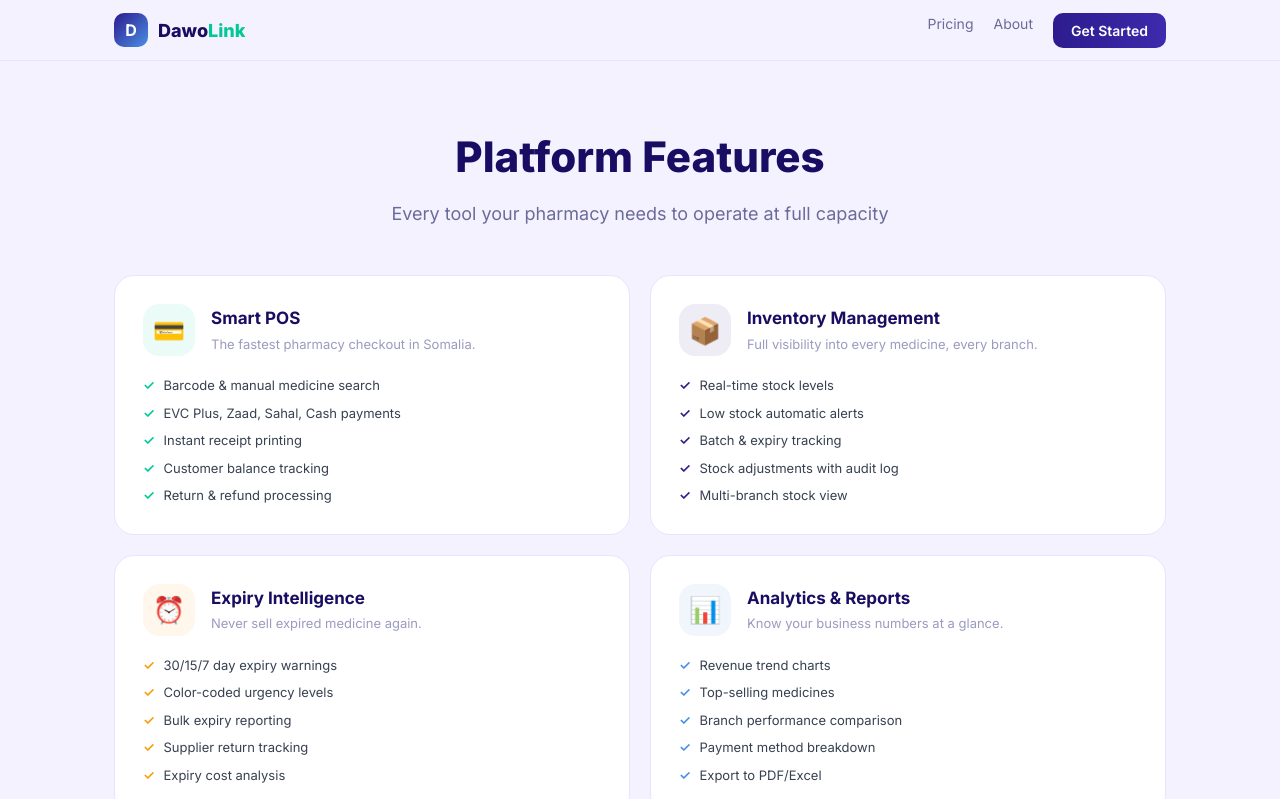
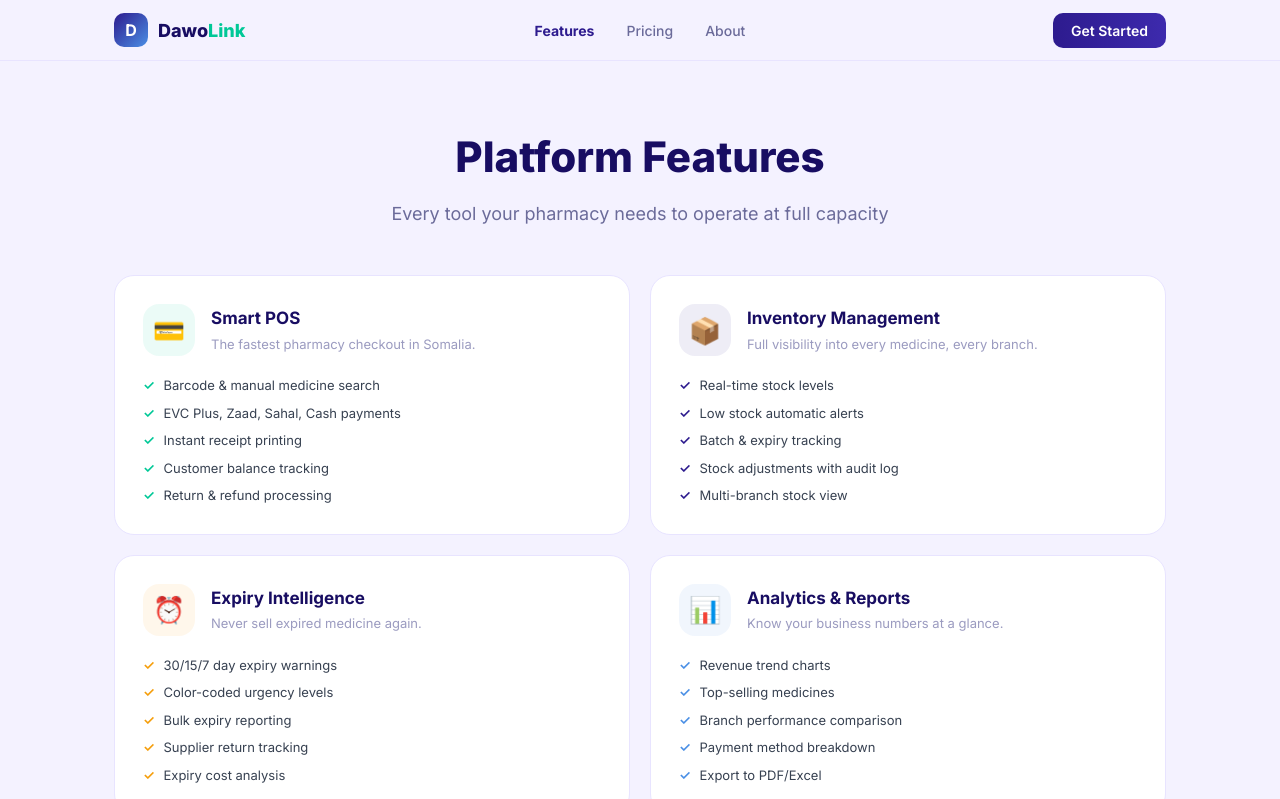
Before and after one commit to Iconic-83/dawolink, a Next.js app in the folder apps/web/: page /features in a window 1280 px wide. Shown: the top 799 px of the page. Built offline with nearby package versions, Linux system fonts and the light colour scheme.

Commit message:
fix: center nav menu using 3-column grid on all marketing pages

```diff
--- a/apps/web/src/app/(marketing)/about/page.tsx
+++ b/apps/web/src/app/(marketing)/about/page.tsx
@@ -4,14 +4,17 @@ export default function AboutPage() {
   return (
     <div style={{ background: "#F4F2FF", minHeight: "100vh" }}>
       <nav style={{ position: "sticky", top: 0, zIndex: 50, background: "rgba(244,242,255,0.95)", backdropFilter: "blur(12px)", borderBottom: "1px solid #E8E4FF" }}>
-        <div style={{ maxWidth: 1100, margin: "0 auto", padding: "0 24px", height: 60, display: "flex", alignItems: "center", justifyContent: "space-between" }}>
+        <div style={{ maxWidth: 1100, margin: "0 auto", padding: "0 24px", height: 60, display: "grid", gridTemplateColumns: "1fr auto 1fr", alignItems: "center" }}>
           <Link href="/" style={{ display: "flex", alignItems: "center", gap: 10, textDecoration: "none" }}>
             <div style={{ width: 34, height: 34, borderRadius: 10, background: "linear-gradient(135deg,#2D1B8E,#4A8FE5)", display: "flex", alignItems: "center", justifyContent: "center", color: "white", fontWeight: 700, fontSize: 16 }}>D</div>
             <span style={{ fontWeight: 800, fontSize: 18, color: "#180D62" }}>Dawo<span style={{ color: "#00C897" }}>Link</span></span>
           </Link>
-          <div style={{ display: "flex", gap: 20 }}>
-            <Link href="/features" style={{ fontSize: 14, color: "#6B6B9A", textDecoration: "none" }}>Features</Link>
-            <Link href="/pricing" style={{ fontSize: 14, color: "#6B6B9A", textDecoration: "none" }}>Pricing</Link>
+          <div style={{ display: "flex", gap: 32, fontSize: 14, fontWeight: 500 }}>
+            <Link href="/features" style={{ color: "#6B6B9A", textDecoration: "none" }}>Features</Link>
+            <Link href="/pricing" style={{ color: "#6B6B9A", textDecoration: "none" }}>Pricing</Link>
+            <Link href="/about" style={{ color: "#2D1B8E", textDecoration: "none", fontWeight: 700 }}>About</Link>
+          </div>
+          <div style={{ display: "flex", justifyContent: "flex-end" }}>
             <Link href="/login" style={{ fontSize: 14, fontWeight: 600, padding: "7px 18px", borderRadius: 10, color: "white", background: "linear-gradient(90deg,#2D1B8E,#3D2AAD)", textDecoration: "none" }}>Get Started</Link>
           </div>
         </div>
--- a/apps/web/src/app/(marketing)/features/page.tsx
+++ b/apps/web/src/app/(marketing)/features/page.tsx
@@ -15,14 +15,17 @@ export default function FeaturesPage() {
   return (
     <div style={{ background: "#F4F2FF", minHeight: "100vh" }}>
       <nav style={{ position: "sticky", top: 0, zIndex: 50, background: "rgba(244,242,255,0.95)", backdropFilter: "blur(12px)", borderBottom: "1px solid #E8E4FF" }}>
-        <div style={{ maxWidth: 1100, margin: "0 auto", padding: "0 24px", height: 60, display: "flex", alignItems: "center", justifyContent: "space-between" }}>
+        <div style={{ maxWidth: 1100, margin: "0 auto", padding: "0 24px", height: 60, display: "grid", gridTemplateColumns: "1fr auto 1fr", alignItems: "center" }}>
           <Link href="/" style={{ display: "flex", alignItems: "center", gap: 10, textDecoration: "none" }}>
             <div style={{ width: 34, height: 34, borderRadius: 10, background: "linear-gradient(135deg,#2D1B8E,#4A8FE5)", display: "flex", alignItems: "center", justifyContent: "center", color: "white", fontWeight: 700, fontSize: 16 }}>D</div>
             <span style={{ fontWeight: 800, fontSize: 18, color: "#180D62" }}>Dawo<span style={{ color: "#00C897" }}>Link</span></span>
           </Link>
-          <div style={{ display: "flex", gap: 20 }}>
-            <Link href="/pricing" style={{ fontSize: 14, color: "#6B6B9A", textDecoration: "none" }}>Pricing</Link>
-            <Link href="/about" style={{ fontSize: 14, color: "#6B6B9A", textDecoration: "none" }}>About</Link>
+          <div style={{ display: "flex", gap: 32, fontSize: 14, fontWeight: 500 }}>
+            <Link href="/features" style={{ color: "#2D1B8E", textDecoration: "none", fontWeight: 700 }}>Features</Link>
+            <Link href="/pricing" style={{ color: "#6B6B9A", textDecoration: "none" }}>Pricing</Link>
+            <Link href="/about" style={{ color: "#6B6B9A", textDecoration: "none" }}>About</Link>
+          </div>
+          <div style={{ display: "flex", justifyContent: "flex-end" }}>
             <Link href="/login" style={{ fontSize: 14, fontWeight: 600, padding: "7px 18px", borderRadius: 10, color: "white", background: "linear-gradient(90deg,#2D1B8E,#3D2AAD)", textDecoration: "none" }}>Get Started</Link>
           </div>
         </div>
--- a/apps/web/src/app/(marketing)/pricing/page.tsx
+++ b/apps/web/src/app/(marketing)/pricing/page.tsx
@@ -38,14 +38,17 @@ export default function PricingPage() {
 
       {/* Nav */}
       <nav style={{ position: "sticky", top: 0, zIndex: 50, background: "rgba(244,242,255,0.95)", backdropFilter: "blur(12px)", borderBottom: "1px solid #E8E4FF" }}>
-        <div style={{ maxWidth: 1100, margin: "0 auto", padding: "0 24px", height: 60, display: "flex", alignItems: "center", justifyContent: "space-between" }}>
+        <div style={{ maxWidth: 1100, margin: "0 auto", padding: "0 24px", height: 60, display: "grid", gridTemplateColumns: "1fr auto 1fr", alignItems: "center" }}>
           <Link href="/" style={{ display: "flex", alignItems: "center", gap: 10, textDecoration: "none" }}>
             <div style={{ width: 34, height: 34, borderRadius: 10, background: "linear-gradient(135deg,#2D1B8E,#4A8FE5)", display: "flex", alignItems: "center", justifyContent: "center", color: "white", fontWeight: 700, fontSize: 16 }}>D</div>
             <span style={{ fontWeight: 800, fontSize: 18, color: "#180D62" }}>Dawo<span style={{ color: "#00C897" }}>Link</span></span>
           </Link>
-          <div style={{ display: "flex", gap: 20 }}>
-            <Link href="/features" style={{ fontSize: 14, color: "#6B6B9A", textDecoration: "none" }}>Features</Link>
-            <Link href="/about" style={{ fontSize: 14, color: "#6B6B9A", textDecoration: "none" }}>About</Link>
+          <div style={{ display: "flex", gap: 32, fontSize: 14, fontWeight: 500 }}>
+            <Link href="/features" style={{ color: "#6B6B9A", textDecoration: "none" }}>Features</Link>
+            <Link href="/pricing" style={{ color: "#2D1B8E", textDecoration: "none", fontWeight: 700 }}>Pricing</Link>
+            <Link href="/about" style={{ color: "#6B6B9A", textDecoration: "none" }}>About</Link>
+          </div>
+          <div style={{ display: "flex", justifyContent: "flex-end" }}>
             <Link href="/login" style={{ fontSize: 14, fontWeight: 600, padding: "7px 18px", borderRadius: 10, color: "white", background: "linear-gradient(90deg,#2D1B8E,#3D2AAD)", textDecoration: "none" }}>Get Started</Link>
           </div>
         </div>
--- a/apps/web/src/app/page.tsx
+++ b/apps/web/src/app/page.tsx
@@ -17,21 +17,19 @@ export default function HomePage() {
 
       {/* Nav */}
       <nav style={{ position: "sticky", top: 0, zIndex: 50, background: "rgba(244,242,255,0.95)", backdropFilter: "blur(12px)", borderBottom: "1px solid #E8E4FF" }}>
-        <div style={{ maxWidth: 1100, margin: "0 auto", padding: "0 24px", height: 60, display: "flex", alignItems: "center", justifyContent: "space-between" }}>
+        <div style={{ maxWidth: 1100, margin: "0 auto", padding: "0 24px", height: 60, display: "grid", gridTemplateColumns: "1fr auto 1fr", alignItems: "center" }}>
           <div style={{ display: "flex", alignItems: "center", gap: 10 }}>
             <div style={{ width: 34, height: 34, borderRadius: 10, background: "linear-gradient(135deg,#2D1B8E,#4A8FE5)", display: "flex", alignItems: "center", justifyContent: "center", color: "white", fontWeight: 700, fontSize: 16 }}>D</div>
             <span style={{ fontWeight: 800, fontSize: 18, color: "#180D62" }}>Dawo<span style={{ color: "#00C897" }}>Link</span></span>
           </div>
-          <div style={{ display: "flex", alignItems: "center", gap: 28 }}>
-            <div style={{ display: "flex", gap: 24, fontSize: 14, fontWeight: 500 }}>
+          <div style={{ display: "flex", gap: 32, fontSize: 14, fontWeight: 500 }}>
             <Link href="/features" style={{ color: "#6B6B9A", textDecoration: "none" }}>Features</Link>
             <Link href="/pricing" style={{ color: "#6B6B9A", textDecoration: "none" }}>Pricing</Link>
             <Link href="/about" style={{ color: "#6B6B9A", textDecoration: "none" }}>About</Link>
           </div>
-            <div style={{ display: "flex", gap: 10 }}>
+          <div style={{ display: "flex", alignItems: "center", gap: 10, justifyContent: "flex-end" }}>
             <Link href="/login" style={{ padding: "8px 16px", borderRadius: 10, fontSize: 14, fontWeight: 500, color: "#2D1B8E", textDecoration: "none" }}>Sign In</Link>
             <Link href="/login" style={{ padding: "8px 18px", borderRadius: 10, fontSize: 14, fontWeight: 600, color: "white", background: "linear-gradient(90deg,#2D1B8E,#3D2AAD)", textDecoration: "none" }}>Get Started</Link>
-            </div>
           </div>
         </div>
       </nav>
```
Lines whose indentation alone changed are shown as unchanged.
